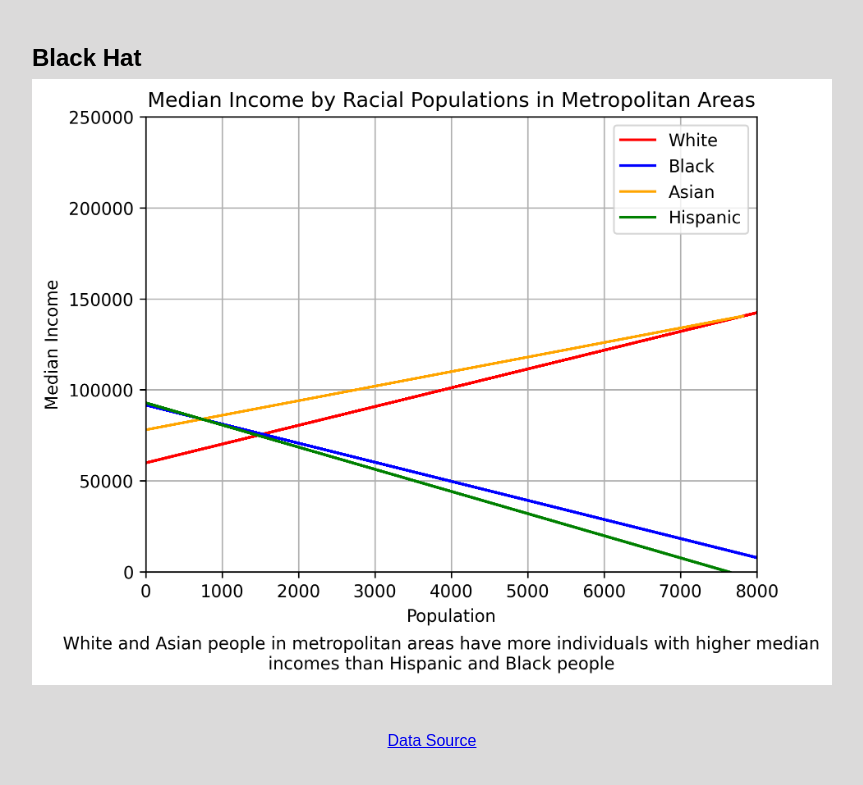
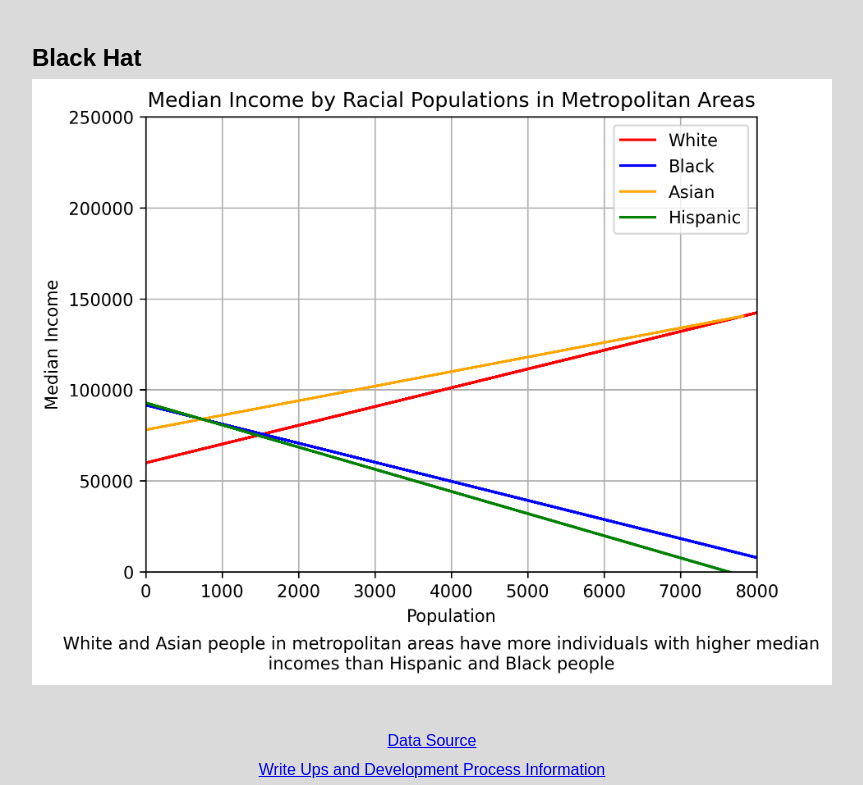
Before and after one commit to ashirima/CMSC471Assignment3, a plain HTML site: page index.html in a window 1280 px wide. Shown: the part 607-1392 px from the top of the page, without its empty margins (208-1071 px from the left). Before the commit the page ends 1363 px from the top, so only its background shows below. Drawn offline with Linux system fonts and the light colour scheme.

Commit message:
added write up link

```diff
--- a/index.html
+++ b/index.html
@@ -19,6 +19,8 @@
     </div>
     <div style="text-align: center;">
         <a href="https://github.com/BuzzFeedNews/2020-02-gentrification">Data Source</a>
+        <br>
+        <a href="https://docs.google.com/document/d/16Yrp8VRht6XkEgUUl52_H8HK_e4-zFmU5WXZsXajgXo/edit?usp=sharing">Write Ups and Development Process Information</a>
     </div>
 
 </body>
```
